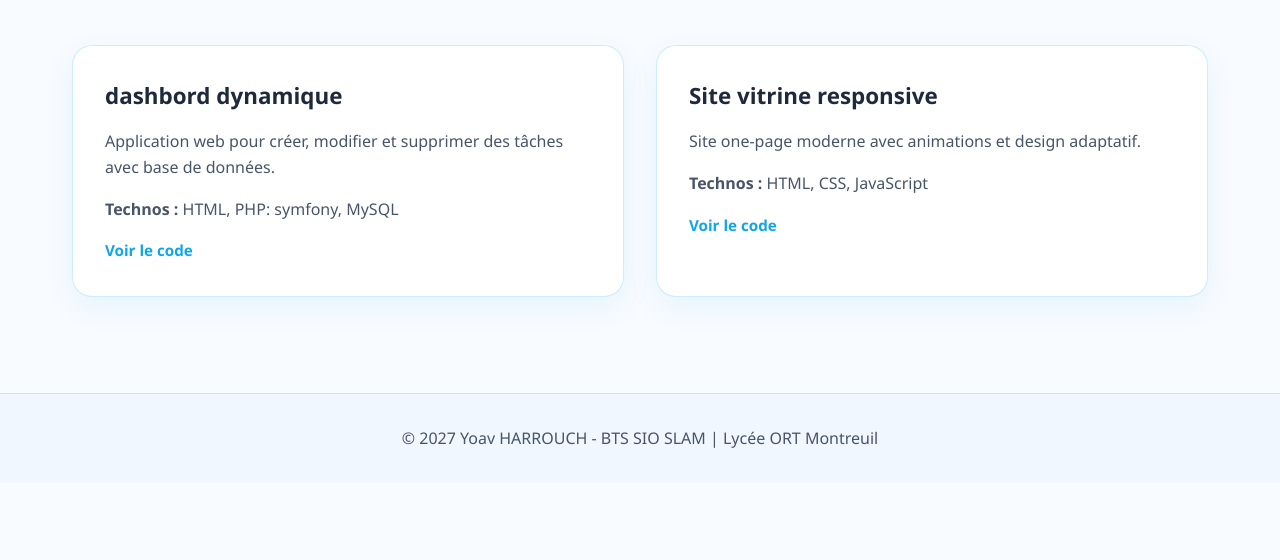
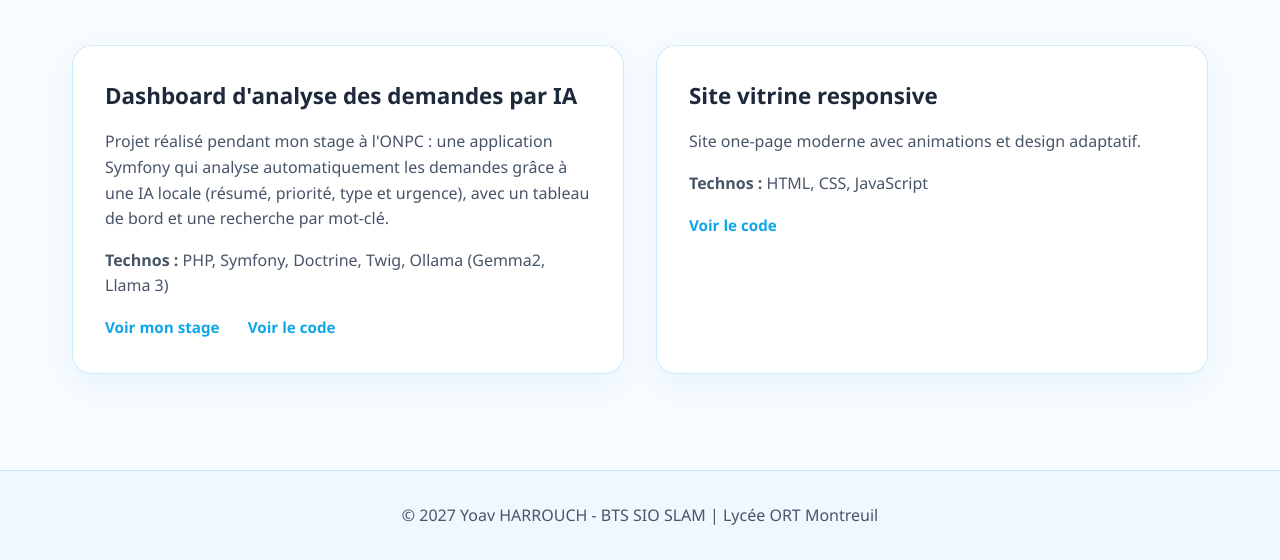
Before and after one commit to Yh100507/Portfolio2, a plain HTML site: page projets.html in a window 1280 px wide. Shown: the part 303-863 px from the top of the page. Before the commit the page ends 800 px from the top, so only its background shows below. Drawn offline with Linux system fonts and the light colour scheme.

Commit message:
Correction carte projet de stage

```diff
--- a/projets.html
+++ b/projets.html
@@ -27,9 +27,10 @@
         <p class="section-intro">Voici mes réalisations en développement web et applicatif</p>
         <div class="projects-grid">
             <article class="project-card">
-                <h3>dashbord dynamique</h3>
-                <p>Application web pour créer, modifier et supprimer des tâches avec base de données.</p>
-                <p><strong>Technos :</strong> HTML,  PHP: symfony, MySQL</p>
+                <h3>Dashboard d'analyse des demandes par IA</h3>
+                <p>Projet réalisé pendant mon stage à l'ONPC : une application Symfony qui analyse automatiquement les demandes grâce à une IA locale (résumé, priorité, type et urgence), avec un tableau de bord et une recherche par mot-clé.</p>
+                <p><strong>Technos :</strong> PHP, Symfony, Doctrine, Twig, Ollama (Gemma2, Llama 3)</p>
+                <a href="stage.html" class="link" style="margin-right: 1.5rem;">Voir mon stage</a>
                 <a href="https://github.com/Yh100507/mon_projet" class="link" target="_blank">Voir le code</a>
             </article>
 
```
